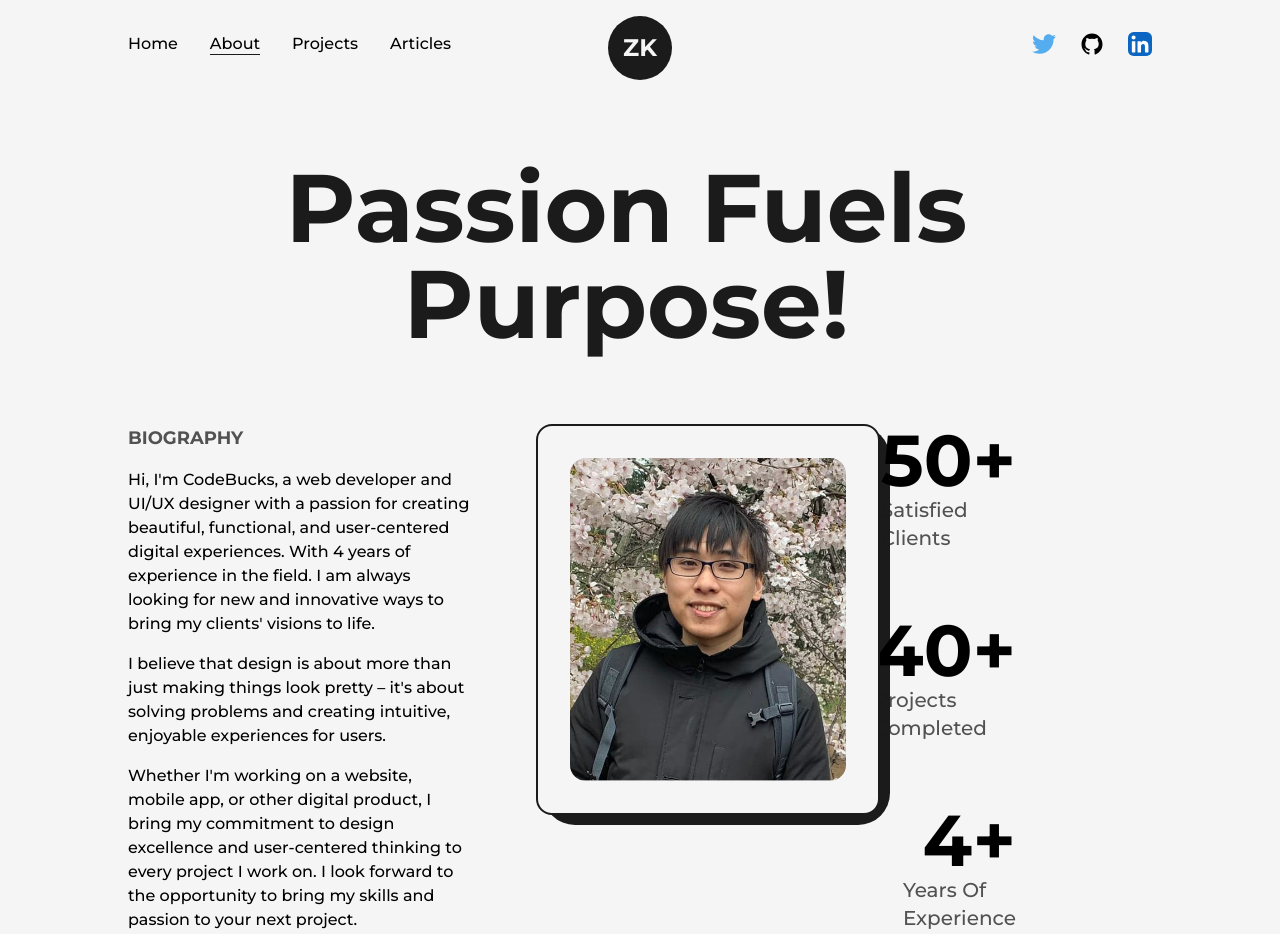
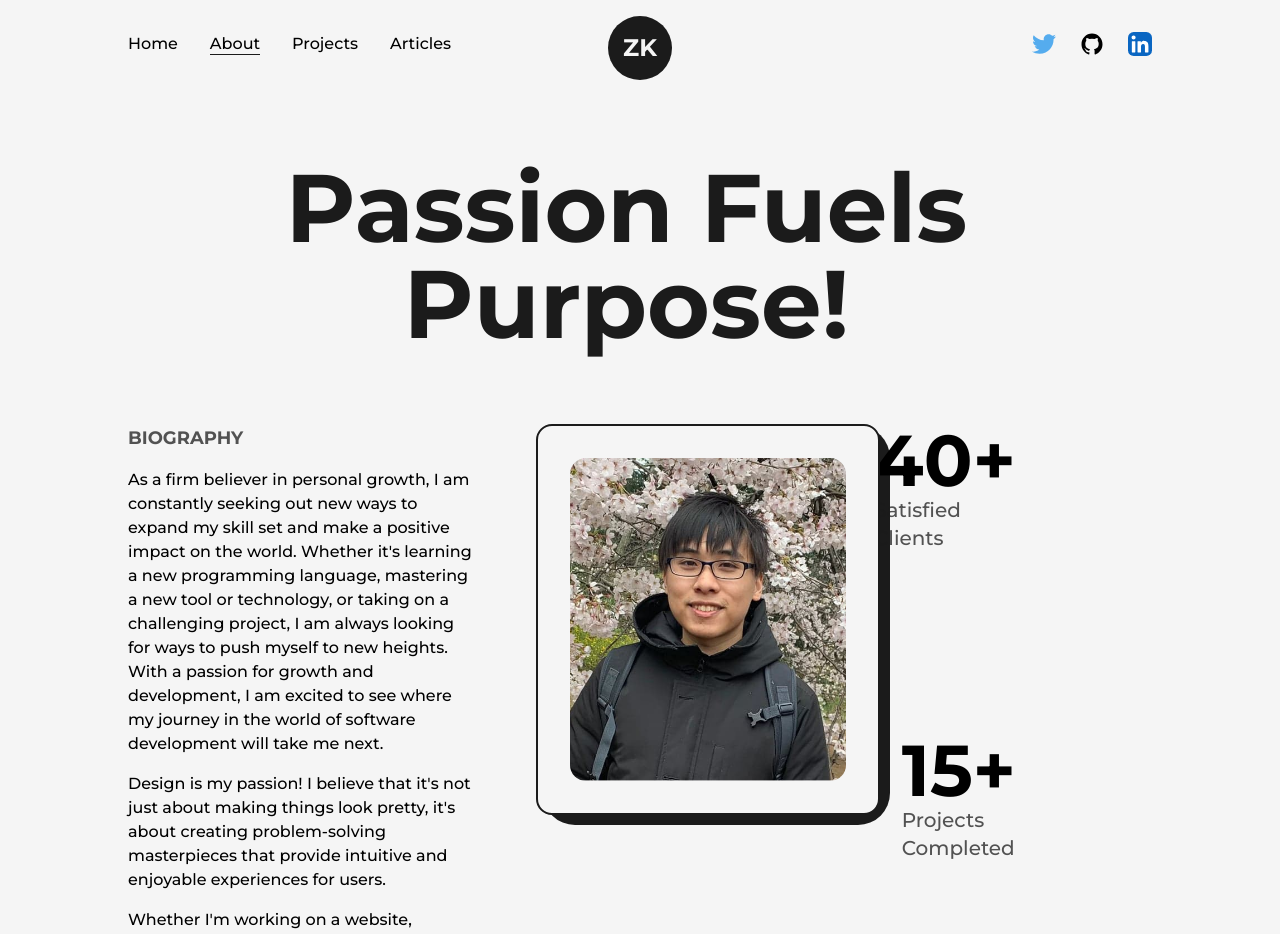
Before and after one commit to zacharykoo/zacharykoo_v2, a Next.js app: page /about in a window 1280 px wide. Shown: the top 934 px of the page. Built offline with nearby package versions, Linux system fonts and the light colour scheme.

Commit message:
Changes on about page

```diff
--- a/src/pages/about.js
+++ b/src/pages/about.js
@@ -52,18 +52,25 @@ const about = () => {
                             Biography
                         </h2>
                         <p className='font-medium'>
-                            Hi, I'm CodeBucks, a web developer and UI/UX designer with a passion for creating beautiful, functional,
-                            and user-centered digital experiences. With 4 years of experience in the field. I am always looking for
-                            new and innovative ways to bring my clients' visions to life.
+                        As a firm believer in personal growth, I am constantly seeking out new ways to
+                        expand my skill set and make a positive impact on the world. Whether it's learning
+                        a new programming language, mastering a new tool or technology, or taking on a
+                        challenging project, I am always looking for ways to push myself to new heights.
+                        With a passion for growth and development, I am excited to see where my journey
+                        in the world of software development will take me next.
                         </p>
                         <p className='font-medium my-4'>
-                            I believe that design is about more than just making things look pretty – it's about solving problems and
-                            creating intuitive, enjoyable experiences for users.
+                        Design is my passion! I believe that it's not just about making things
+                        look pretty, it's about creating problem-solving masterpieces that
+                        provide intuitive and enjoyable experiences for users.
                         </p>
                         <p className='font-medium'>
-                            Whether I'm working on a website, mobile app, or
-                            other digital product, I bring my commitment to design excellence and user-centered thinking to
-                            every project I work on. I look forward to the opportunity to bring my skills and passion to your next project.
+                        Whether I'm working on a website, mobile app, or any other digital product,
+                        I always bring my commitment to design excellence and user-centered thinking to the table.
+                        I love nothing more than crafting designs that are both functional and visually stunning,
+                        helping businesses and individuals stand out from the crowd.
+                        So let's get creative and make something amazing together!
+                        Give me a shout and let's bring your next project to life!
                         </p>
                     </div>
                     <div className='col-span-3 relative h-max rounded-2xl border-2 border-solid border-dark
@@ -75,7 +82,7 @@ const about = () => {
                     <div className='cql-span-2 flex flex-col items-end justify-between'>
                         <div className='flex flex-col items-end justify-center'>
                             <span className='inline-block text-7xl font-bold'>
-                                <AnimaatedNumbers value={50} />+
+                                <AnimaatedNumbers value={40} />+
                             </span>
                             <h2 className='text-xl font-medium capitalize text-dark/75'>
                                 satisfied clients
@@ -83,7 +90,7 @@ const about = () => {
                         </div>
                         <div className='flex flex-col items-end justify-center'>
                             <span className='inline-block text-7xl font-bold'>
-                                <AnimaatedNumbers value={40} />+
+                                <AnimaatedNumbers value={15} />+
                             </span>
                             <h2 className='text-xl font-medium capitalize text-dark/75'>
                                 projects completed
```
